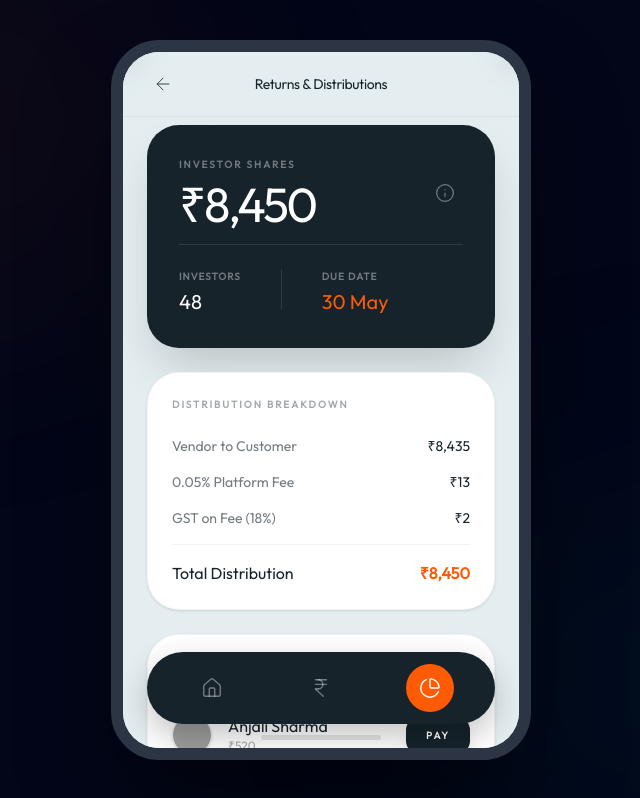
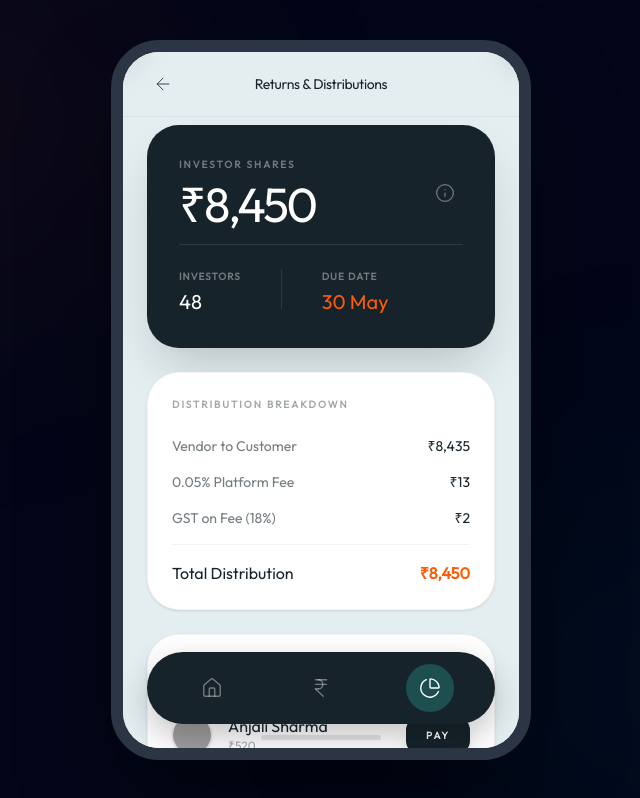
Before and after one commit to ronan3506/nanopie-vendor, a React (Vite) app: page /returns in a window 1280 px wide. Shown: the whole page, without its empty margins (319-959 px from the left). Built offline with nearby package versions, Linux system fonts and the light colour scheme; grey boxes are pictures that could not be loaded.

Commit message:
UI: change bottom nav active color to green and remove non-essential profile arrows

```diff
--- a/src/app/components/BottomNav.tsx
+++ b/src/app/components/BottomNav.tsx
@@ -27,7 +27,7 @@ export function BottomNav() {
             {isActive && (
               <motion.div
                 layoutId="bottom-nav-bg"
-                className="absolute inset-0 bg-[#FF5B04] rounded-[24px]"
+                className="absolute inset-0 bg-[#1D4F4F] rounded-[24px]"
                 transition={{ type: 'spring', bounce: 0.2, duration: 0.6 }}
               />
             )}
--- a/src/app/screens/ProfileScreen.tsx
+++ b/src/app/screens/ProfileScreen.tsx
@@ -109,9 +109,11 @@ export function ProfileScreen() {
                   <p className="text-sm font-medium">{item.value}</p>
                 </div>
               </div>
-              <ChevronRight size={16} strokeWidth={2} className="text-border" />
+
             </button>
+
           ))}
+
 
           <button
             onClick={() => navigate('/bank-accounts')}
```
